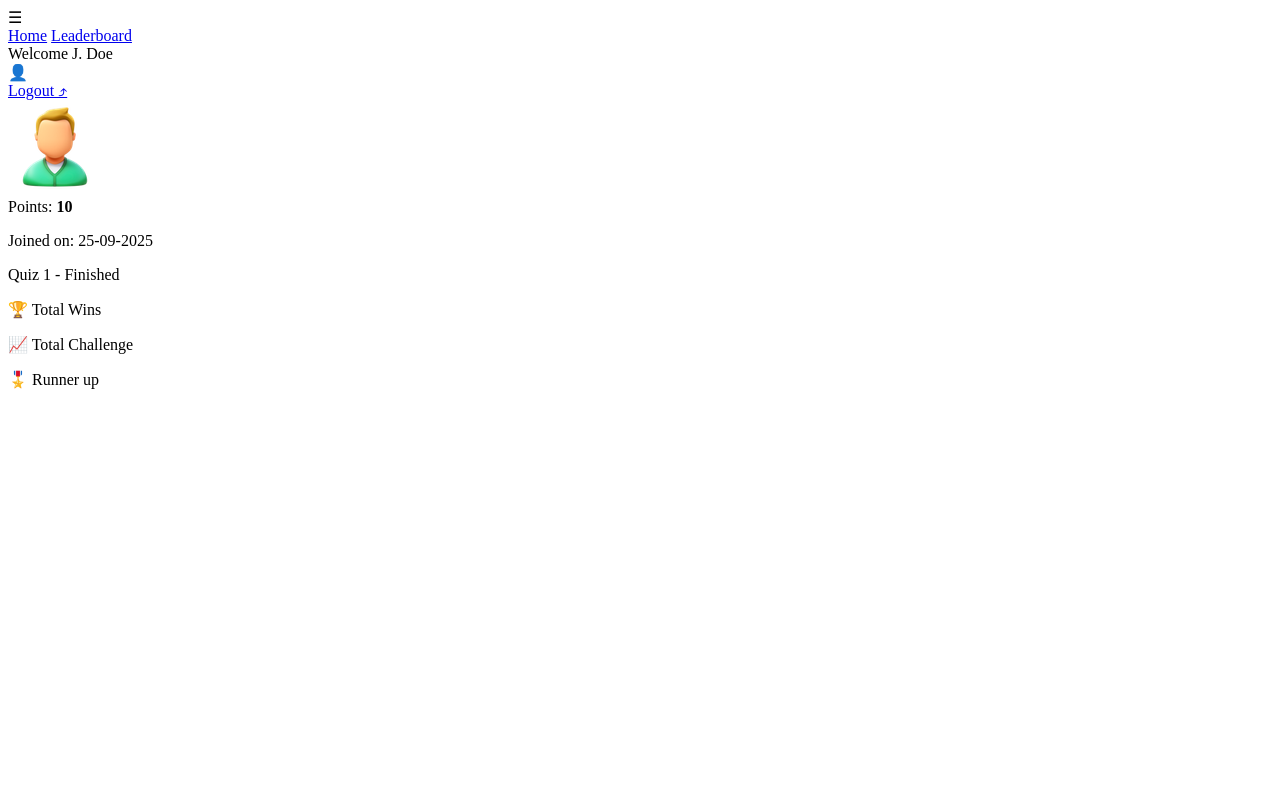
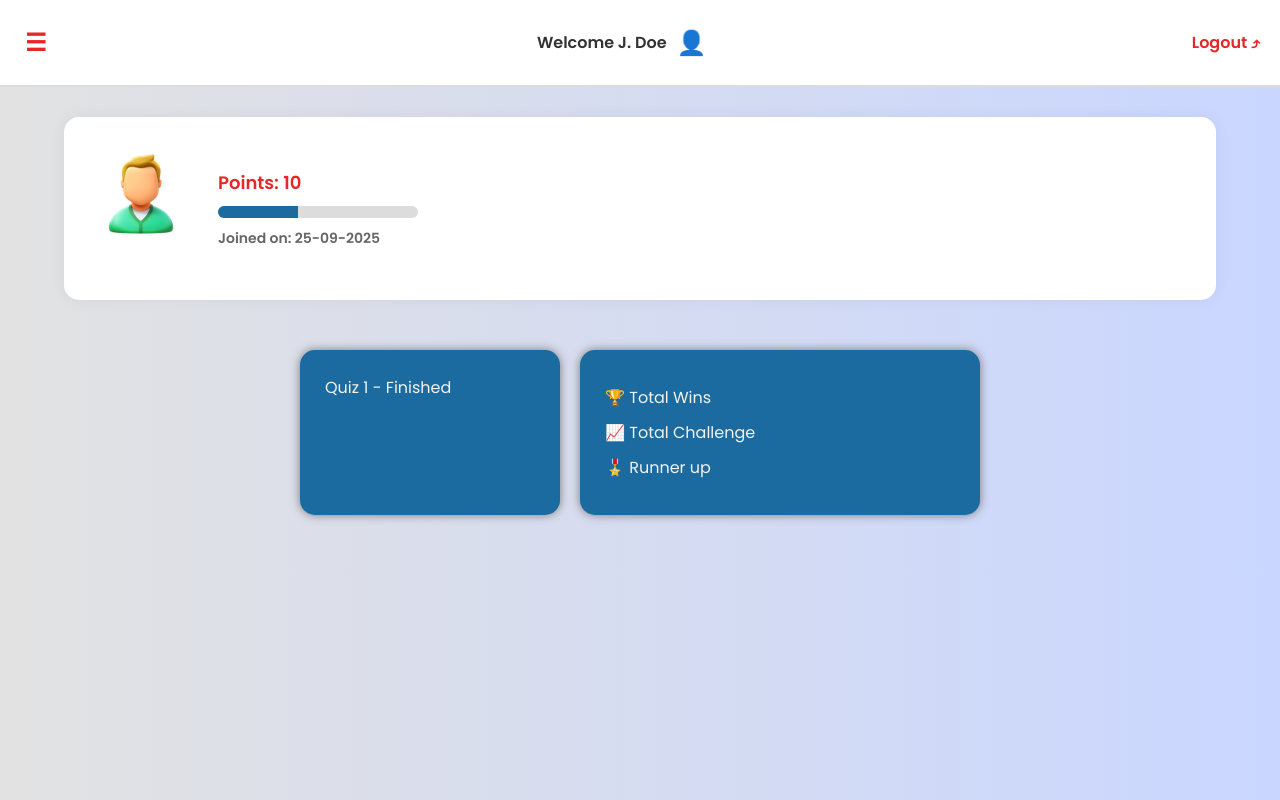
Before and after one commit to Carbophile/erasmus-2025-team1, a website: page public/profil/profil.html in a window 1280 px wide. Drawn offline with Linux system fonts and the light colour scheme.

Commit message:
mini fix

```diff
--- a/public/profil/profil.html
+++ b/public/profil/profil.html
@@ -5,7 +5,7 @@
   <meta charset="UTF-8">
   <meta name="viewport" content="width=device-width, initial-scale=1">
   <title>User Profile</title>
-  <link rel="stylesheet" href="profil.css">
+  <link rel="stylesheet" href="../profil/css/profile.css">
   <link href="https://fonts.googleapis.com/css2?family=Poppins:wght@400;600&display=swap" rel="stylesheet">
 </head>
 
```
